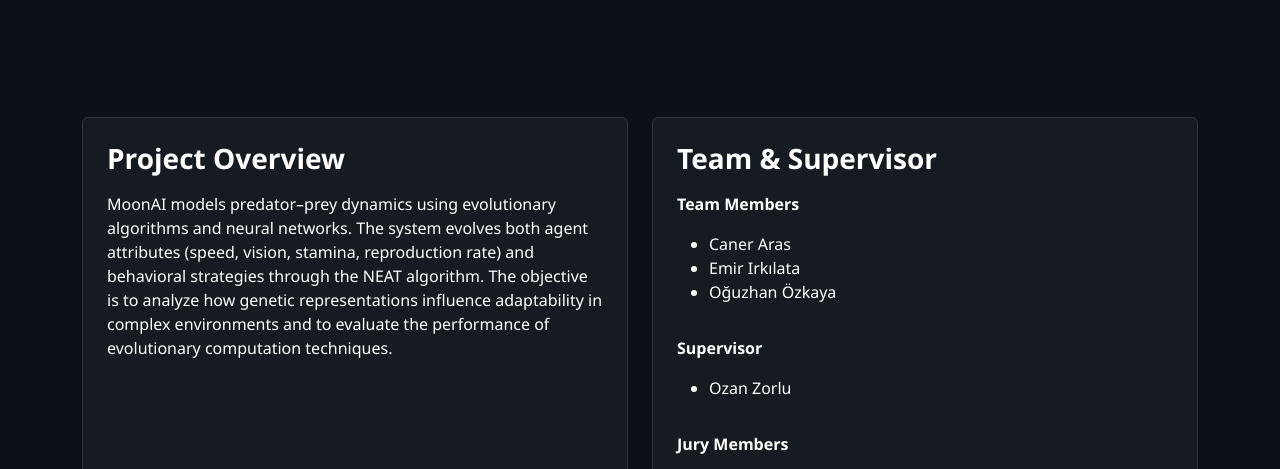
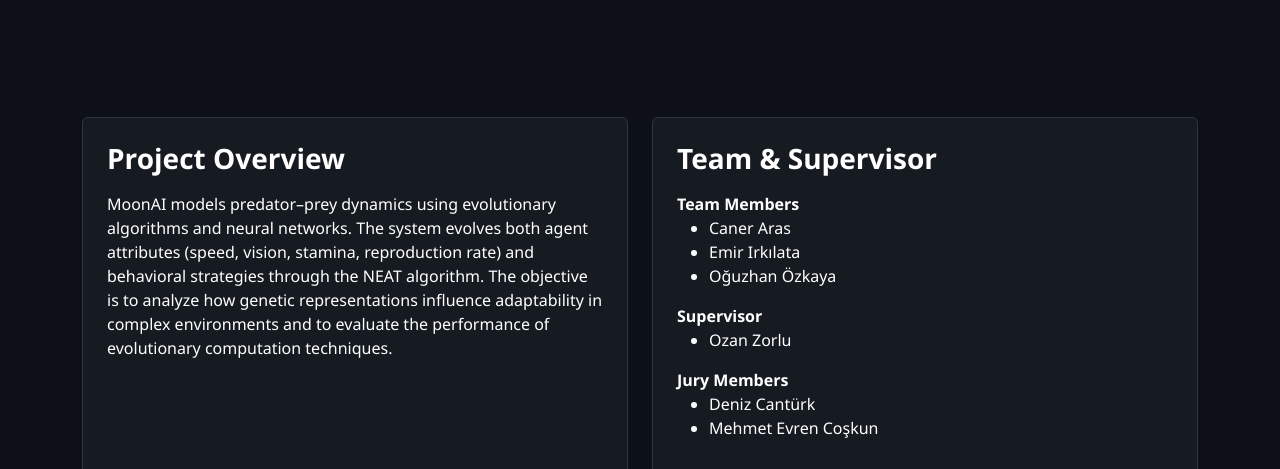
Before and after one commit to moon-aii/moonai, a plain HTML site: page index.html in a window 1280 px wide. Shown: the part 300-769 px from the top of the page. Drawn offline with nearby package versions, Linux system fonts and the light colour scheme.

Commit message:
Fix HTML structure and formatting issues

```diff
--- a/index.html
+++ b/index.html
@@ -77,24 +77,21 @@
         <div class="col-lg-6">
             <div class="card p-4 h-100">
                 <h3 class="fw-bold mb-3">Team & Supervisor</h3>
-                <p><strong>Team Members</strong>
+                <strong>Team Members</strong>
                 <ul>
                     <li>Caner Aras</li>
                     <li>Emir Irkılata</li>
                     <li>Oğuzhan Özkaya</li>
                 </ul>
-                </p>
-                <p><strong>Supervisor</strong><br>
+                <strong>Supervisor</strong>
                 <ul>
                     <li>Ozan Zorlu</li>
                 </ul>
-                </p>
-                <p><strong>Jury Members</strong>
+                <strong>Jury Members</strong>
                 <ul>
                     <li>Deniz Cantürk</li>
                     <li>Mehmet Evren Coşkun</li>
                 </ul>
-                </p>
             </div>
         </div>
 
```
Lines whose indentation alone changed are shown as unchanged.
